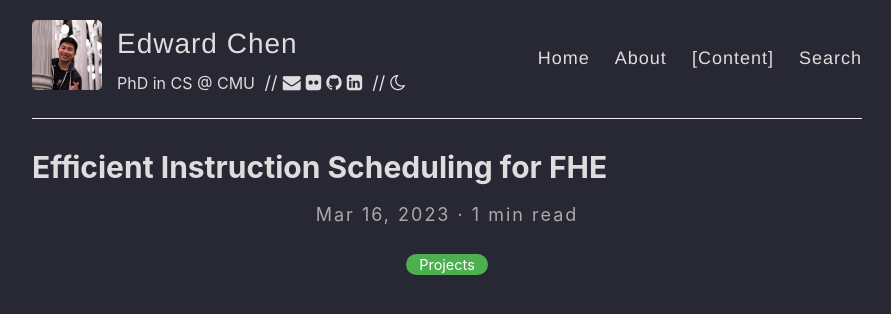
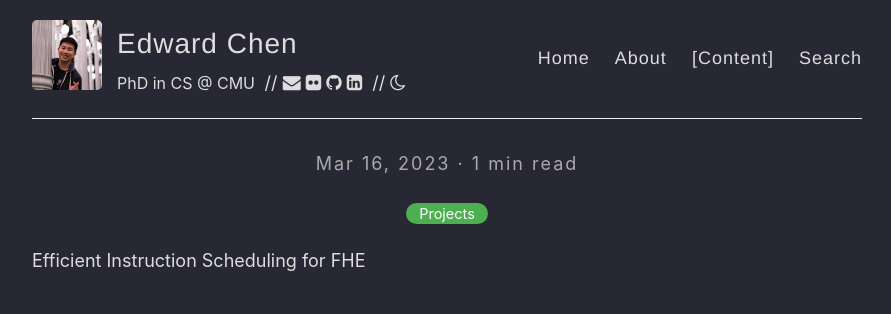
Before and after one commit to edwjchen/edwjchen.github.io, a Jekyll site: the page built from _posts/2023-03-16-15745-project.md, in a window 1280 px wide. Shown: the top 314 px of the page, without its empty margins (193-1084 px from the left). Built offline with Jekyll 4.4.1, drawn with Linux system fonts in a browser that asks for light colours; nearby versions of some CDN libraries.

```diff
--- a/_posts/2023-03-16-15745-project.md
+++ b/_posts/2023-03-16-15745-project.md
@@ -1,5 +1,6 @@
 ---
 layout: post
-title: "Efficient Instruction Scheduling for FHE"
+title: ""
 categories: [Projects]
 ---
+Efficient Instruction Scheduling for FHE
```
